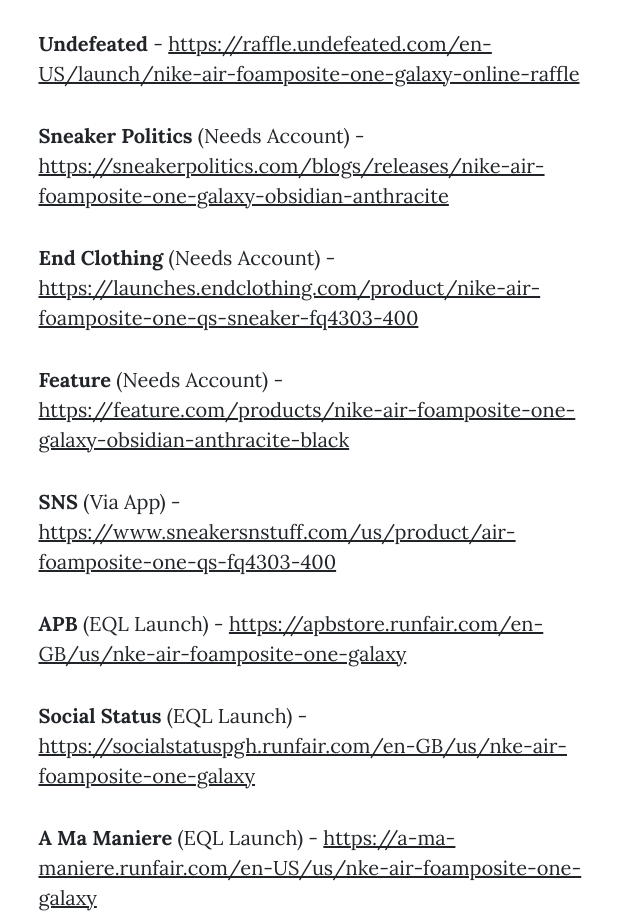
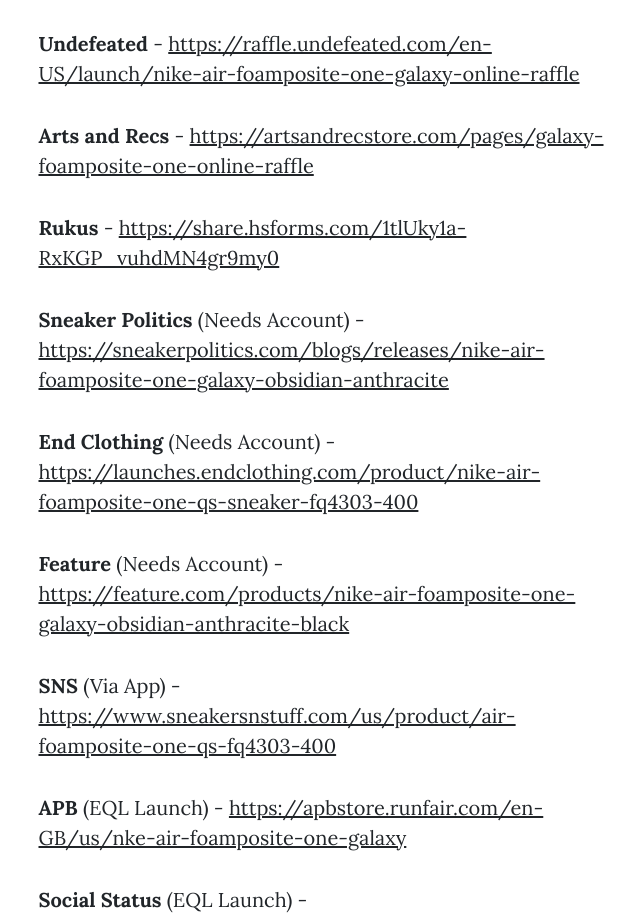
Before and after one commit to DannyRivasDev/SneakerSpots, a plain HTML site: page post.html in a window 1280 px wide. Shown: the part 1124-2045 px from the top of the page, without its empty margins (307-947 px from the left). Drawn offline with nearby package versions, Linux system fonts and the light colour scheme.

Commit message:
Added links

```diff
--- a/post.html
+++ b/post.html
@@ -62,6 +62,8 @@
                         <p><strong>Xhibition</strong> - <a href="https://docs.google.com/forms/d/e/1FAIpQLSfi-Z6frXF7Fwv71za7NS9pUUzS9-3uumvKyJlMpiyuCmH8_g/viewform" class="mt-auto" target="_blank">https://docs.google.com/forms/d/e/1FAIpQLSfi-Z6frXF7Fwv71za7NS9pUUzS9-3uumvKyJlMpiyuCmH8_g/viewform</a></p>
                         <p><strong>SneakerRoom</strong> - <a href="https://docs.google.com/forms/d/e/1FAIpQLSfcDSJkR7TXsuRnd14TB8YjpAfo-yh2sKqpiAaF3CYUYoPuQQ/viewform" class="mt-auto" target="_blank">https://docs.google.com/forms/d/e/1FAIpQLSfcDSJkR7TXsuRnd14TB8YjpAfo-yh2sKqpiAaF3CYUYoPuQQ/viewform</a></p>
                         <p><strong>Undefeated</strong> - <a href="https://raffle.undefeated.com/en-US/launch/nike-air-foamposite-one-galaxy-online-raffle" class="mt-auto" target="_blank">https://raffle.undefeated.com/en-US/launch/nike-air-foamposite-one-galaxy-online-raffle</a></p>
+                        <p><strong>Arts and Recs</strong> - <a href="https://artsandrecstore.com/pages/galaxy-foamposite-one-online-raffle" class="mt-auto" target="_blank">https://artsandrecstore.com/pages/galaxy-foamposite-one-online-raffle</a></p>
+                        <p><strong>Rukus</strong> - <a href="https://share.hsforms.com/1tlUky1a-RxKGP_vuhdMN4gr9my0" class="mt-auto" target="_blank">https://share.hsforms.com/1tlUky1a-RxKGP_vuhdMN4gr9my0</a></p>
                         <p><strong>Sneaker Politics</strong> (Needs Account) - <a href="https://sneakerpolitics.com/blogs/releases/nike-air-foamposite-one-galaxy-obsidian-anthracite" class="mt-auto" target="_blank">https://sneakerpolitics.com/blogs/releases/nike-air-foamposite-one-galaxy-obsidian-anthracite</a></p>
                         <p><strong>End Clothing</strong> (Needs Account) - <a href="https://launches.endclothing.com/product/nike-air-foamposite-one-qs-sneaker-fq4303-400" class="mt-auto" target="_blank">https://launches.endclothing.com/product/nike-air-foamposite-one-qs-sneaker-fq4303-400</a></p>
                         <p><strong>Feature</strong> (Needs Account) - <a href="https://feature.com/products/nike-air-foamposite-one-galaxy-obsidian-anthracite-black" class="mt-auto" target="_blank">https://feature.com/products/nike-air-foamposite-one-galaxy-obsidian-anthracite-black</a></p>
```
